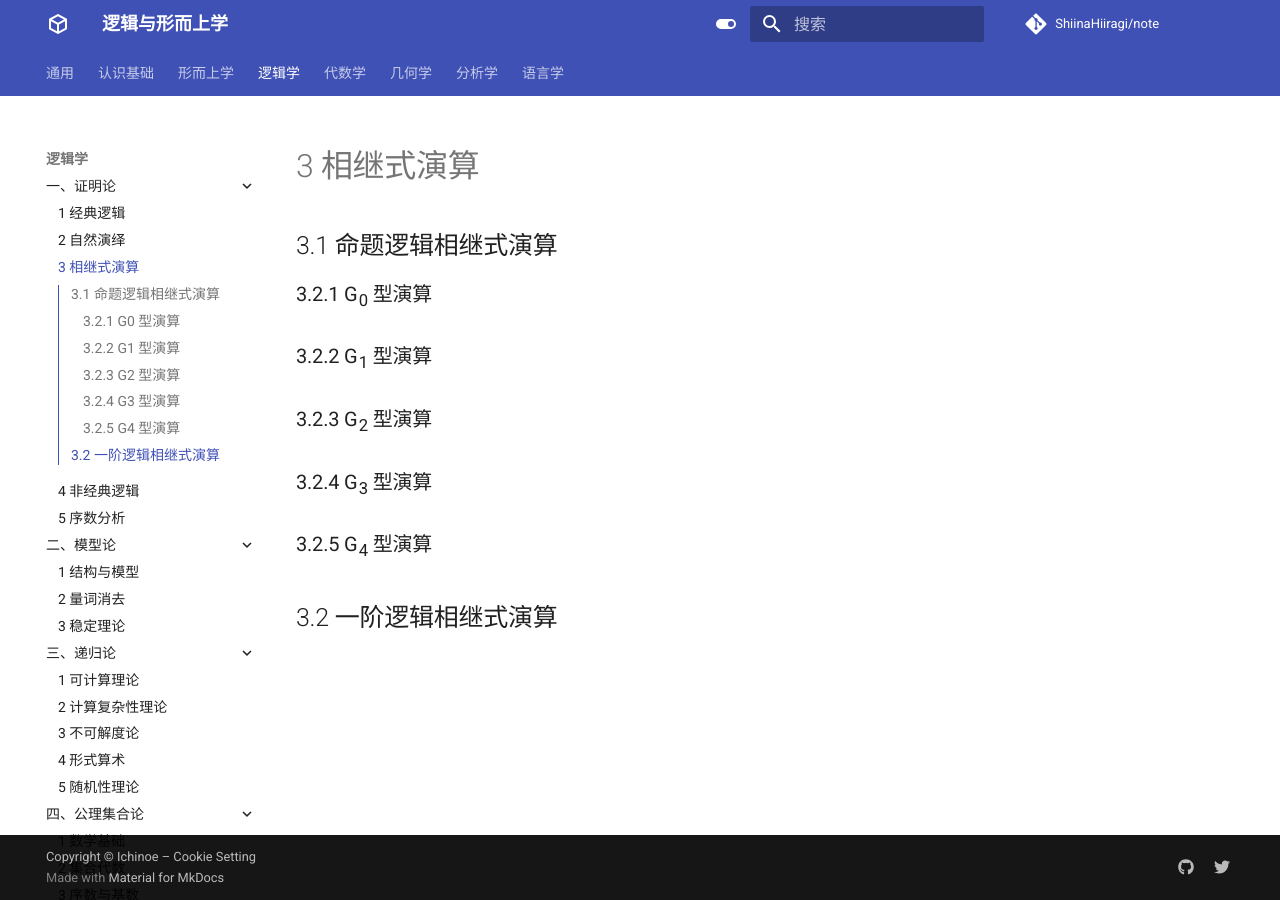
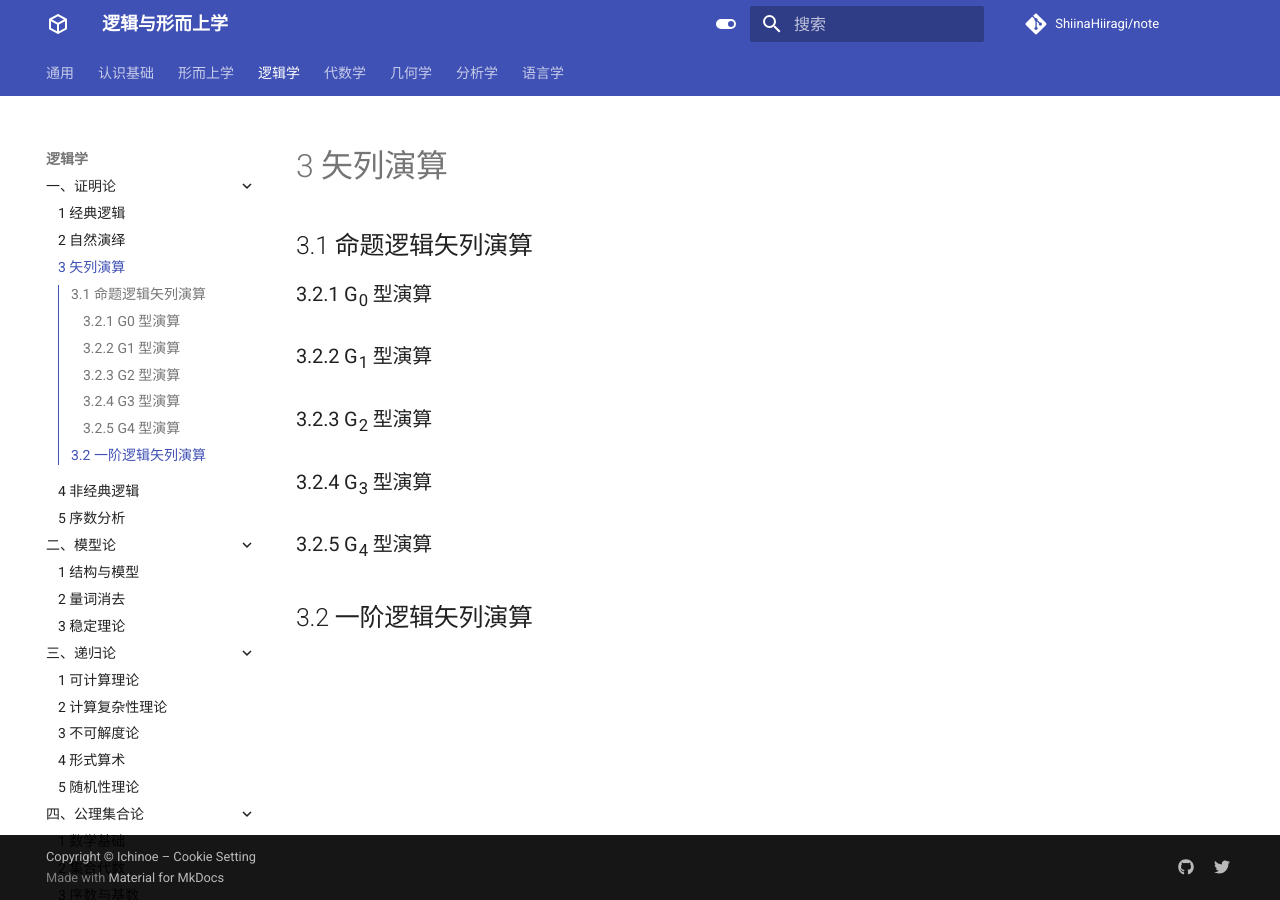
Before and after one commit to ShiinaHiiragi/note, an MkDocs documentation site: the page built from docs/logic/prf/seq.md, in a window 1280 px wide. Built offline with MkDocs 1.6.1 and Material for MkDocs 9.7.7, drawn with Linux system fonts in a browser that asks for light colours; comment, search, counter and statistics services are not loaded.

Commit message:
change seq

```diff
--- a/docs/intro/toc.md
+++ b/docs/intro/toc.md
@@ -10,7 +10,7 @@
 !!! note "参考文献"
     『结构证明论』（马明辉）
 
-#### 3 相继式演算
+#### 3 矢列演算
 
 #### 4 非经典逻辑
 
--- a/docs/logic/prf/seq.md
+++ b/docs/logic/prf/seq.md
@@ -1,6 +1,6 @@
-# 3 相继式演算
+# 3 矢列演算
 
-## 3.1 命题逻辑相继式演算
+## 3.1 命题逻辑矢列演算
 ### 3.2.1 G<sub>0</sub> 型演算
 
 ### 3.2.2 G<sub>1</sub> 型演算
@@ -11,4 +11,4 @@
 
 ### 3.2.5 G<sub>4</sub> 型演算
 
-## 3.2 一阶逻辑相继式演算
+## 3.2 一阶逻辑矢列演算
--- a/mkdocs.yml
+++ b/mkdocs.yml
@@ -148,7 +148,7 @@ nav:
     - 一、证明论:
       - 1 经典逻辑: logic/prf/cls.md
       - 2 自然演绎: logic/prf/nat.md
-      - 3 相继式演算: logic/prf/seq.md
+      - 3 矢列演算: logic/prf/seq.md
       - 4 非经典逻辑: logic/prf/ncl.md
       - 5 序数分析: logic/prf/ord.md
     - 二、模型论:
```
